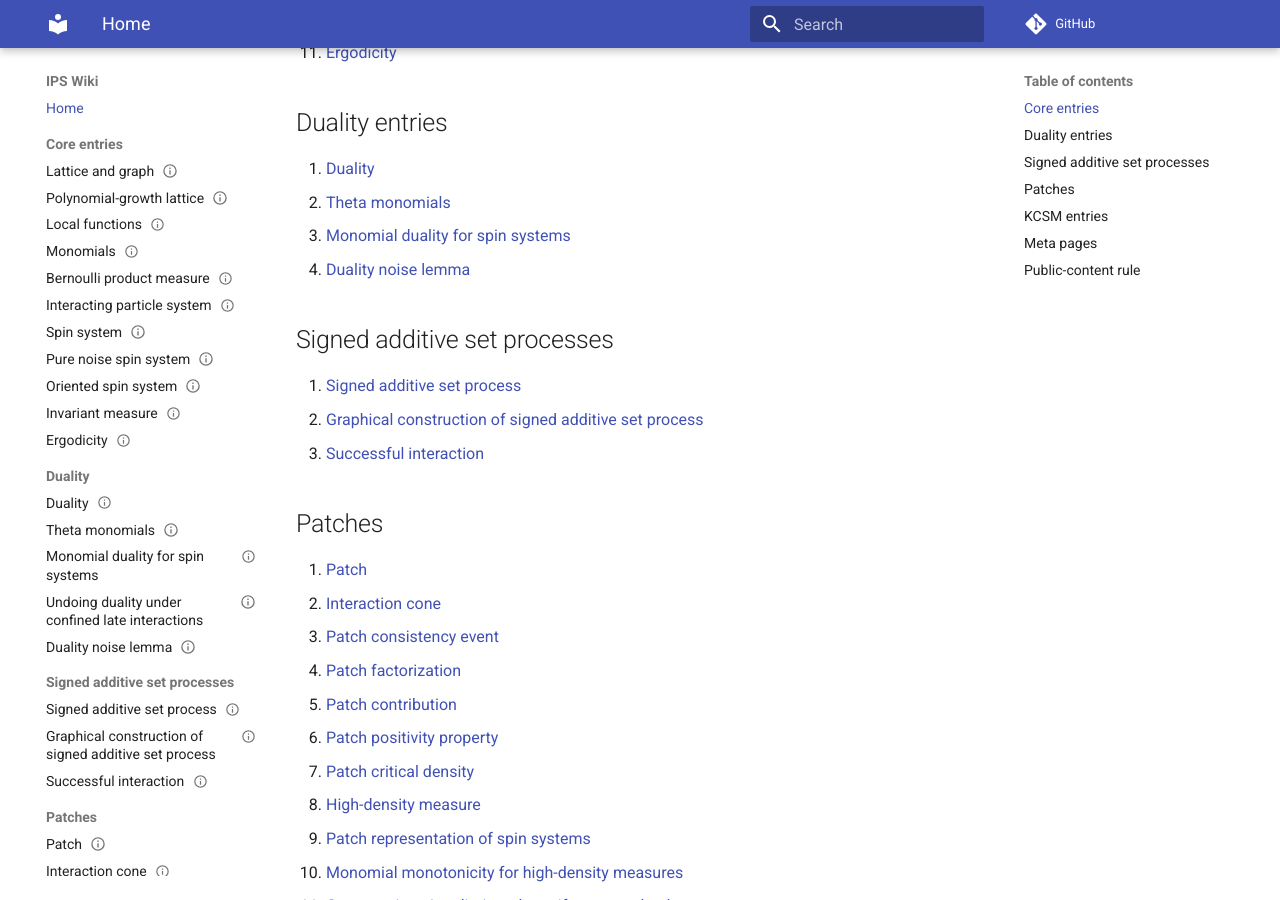
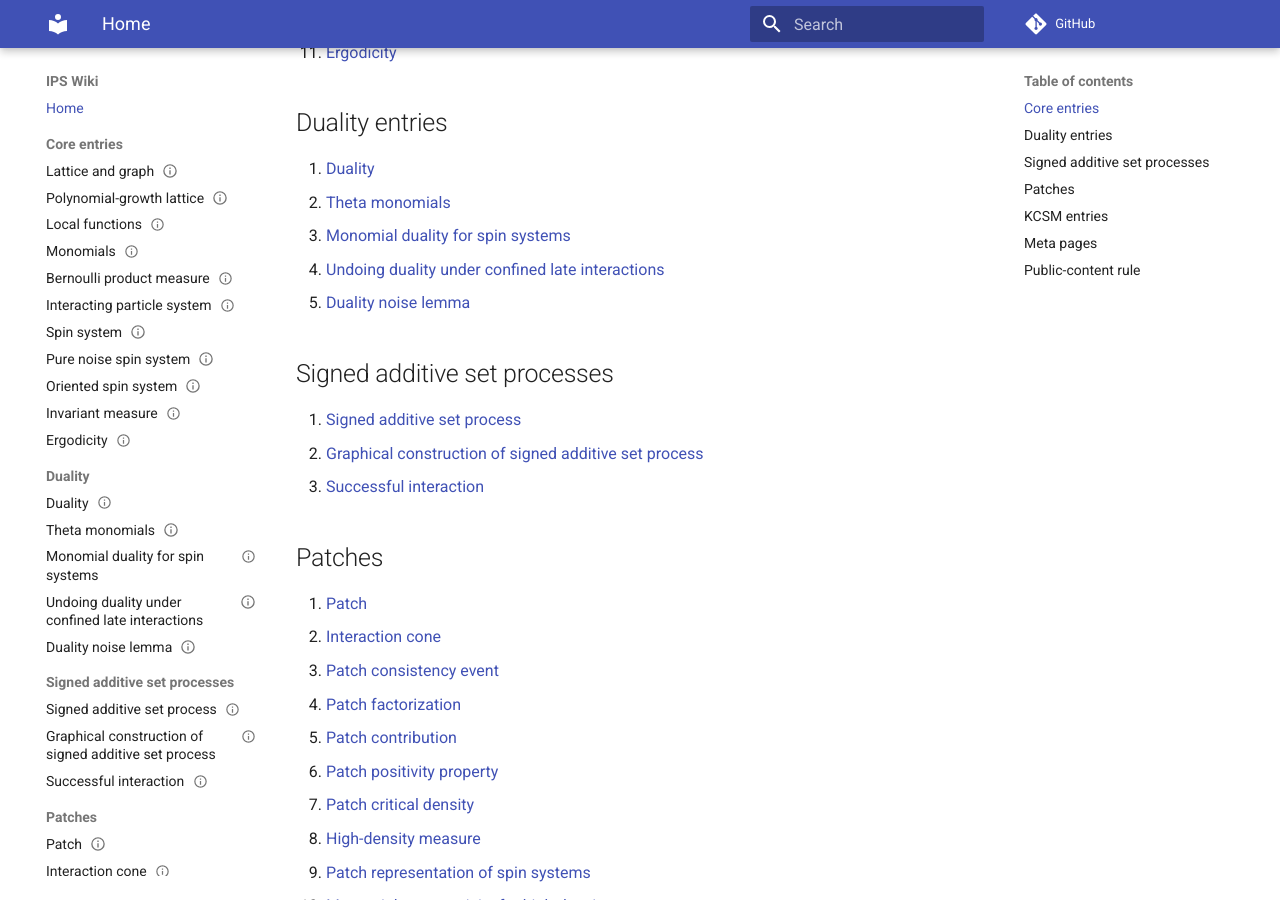
Before and after one commit to maciejgluchowski86-beep/ips-wiki, an MkDocs documentation site: the page built from docs/index.md, in a window 1280 px wide and 900 px high, scrolled down 727 px. Built offline with MkDocs 1.6.1 and Material for MkDocs 9.7.7, drawn with Linux system fonts in a browser that asks for light colours; comment, search, counter and statistics services are not loaded.

Commit message:
Link confined duality entry from index

```diff
--- a/docs/index.md
+++ b/docs/index.md
@@ -25,7 +25,8 @@ A minimal dependency order is:
 1. [Duality](entries/duality.md)
 2. [Theta monomials](entries/theta-monomials.md)
 3. [Monomial duality for spin systems](entries/monomial-duality-for-spin-systems.md)
-4. [Duality noise lemma](entries/duality-noise-lemma.md)
+4. [Undoing duality under confined late interactions](entries/undoing-duality-under-confined-late-interactions.md)
+5. [Duality noise lemma](entries/duality-noise-lemma.md)
 
 ## Signed additive set processes
 
```
